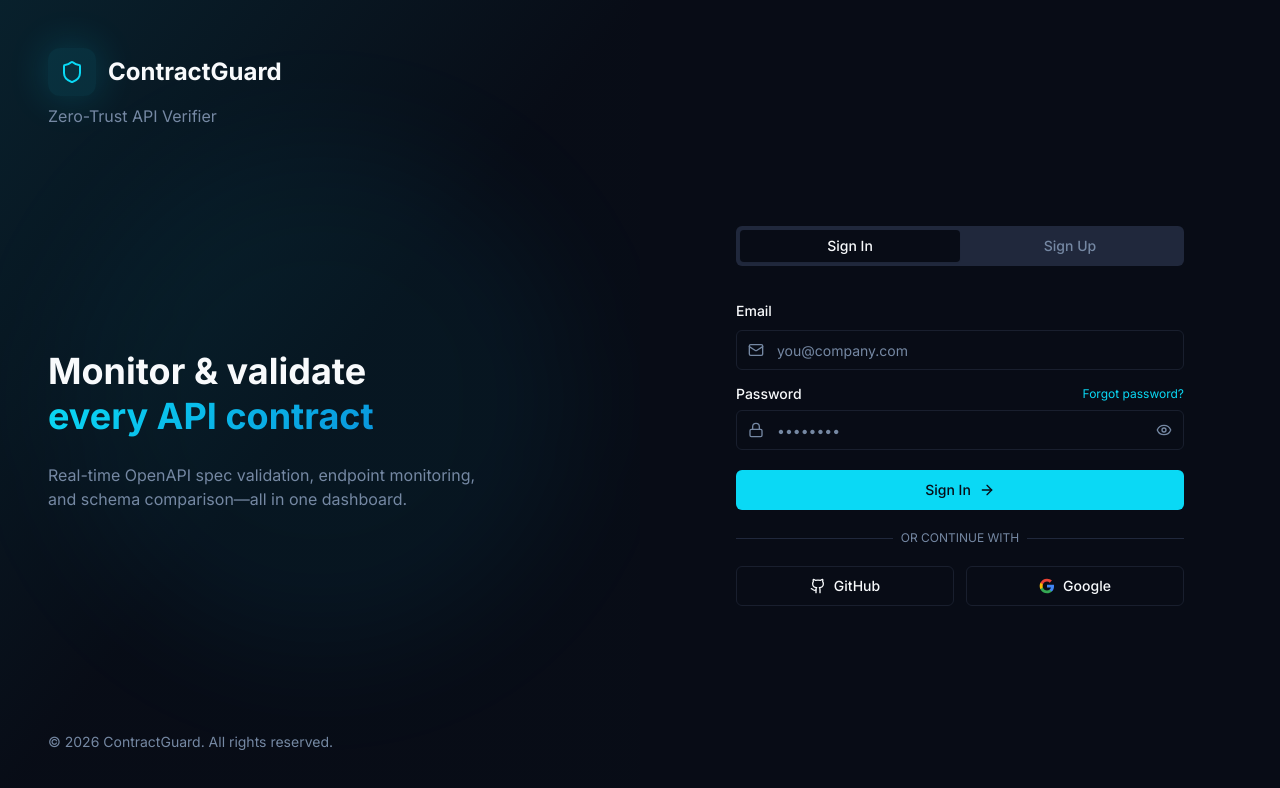
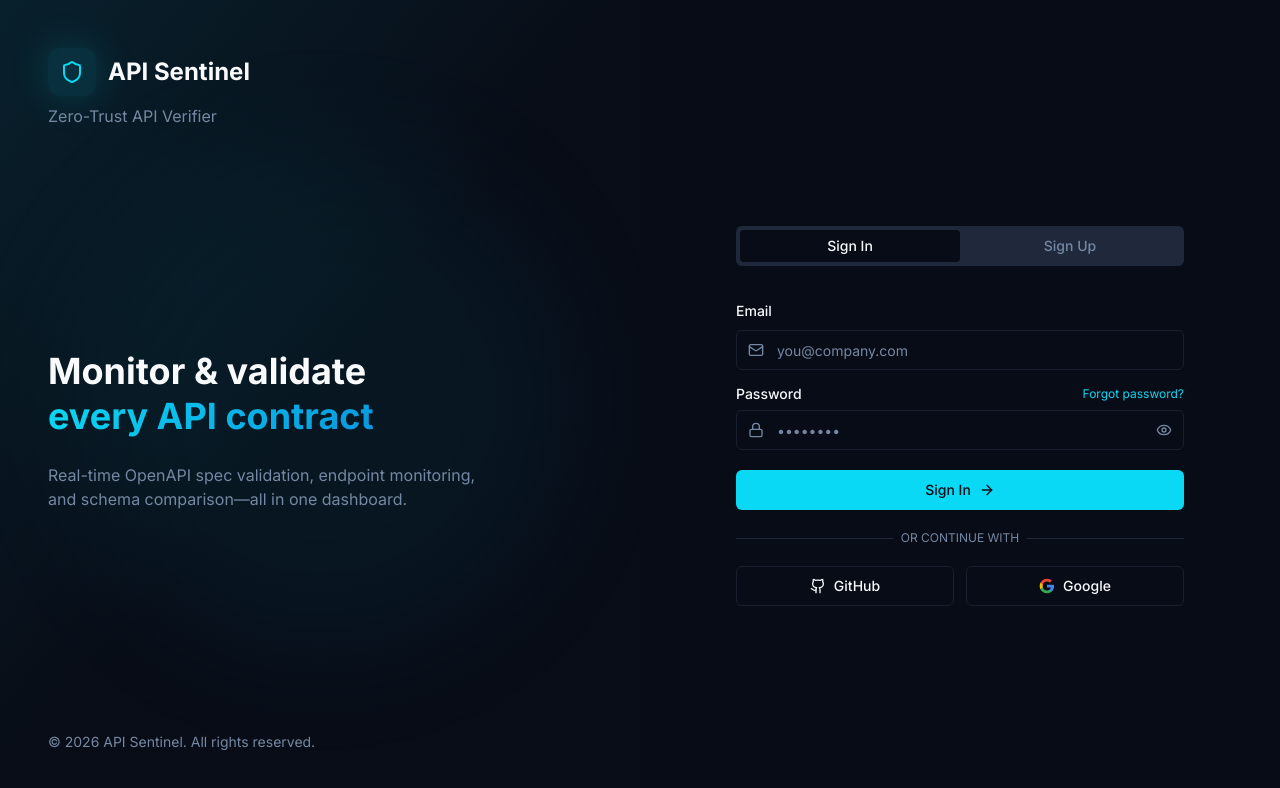
Before and after one commit to mamoon-17/APISentinel, a React (Vite) app in the folder frontend/: page / in a window 1280 px wide. Shown: the top 788 px of the page. Built offline with nearby package versions, Linux system fonts and the light colour scheme.

Commit message:
fixed app name inconsistencies throughout the app

```diff
--- a/frontend/src/components/Header.tsx
+++ b/frontend/src/components/Header.tsx
@@ -13,7 +13,7 @@ export function Header() {
             <Shield className="h-5 w-5 text-primary" />
           </div>
           <div>
-            <h1 className="text-lg font-bold text-foreground">ContractGuard</h1>
+            <h1 className="text-lg font-bold text-foreground">API Sentinel</h1>
             <p className="text-xs text-muted-foreground">
               Zero-Trust API Verifier
             </p>
--- a/frontend/src/pages/Login.tsx
+++ b/frontend/src/pages/Login.tsx
@@ -51,7 +51,7 @@ const Login = () => {
               <Shield className="h-6 w-6 text-primary" />
             </div>
             <h1 className="text-2xl font-bold text-foreground">
-              ContractGuard
+              API Sentinel
             </h1>
           </div>
           <p className="text-muted-foreground">Zero-Trust API Verifier</p>
@@ -70,7 +70,7 @@ const Login = () => {
         </div>
 
         <div className="relative z-10 text-sm text-muted-foreground">
-          © 2026 ContractGuard. All rights reserved.
+          © 2026 API Sentinel. All rights reserved.
         </div>
       </div>
 
@@ -82,7 +82,7 @@ const Login = () => {
             <div className="flex items-center justify-center w-10 h-10 rounded-lg bg-primary/10 glow">
               <Shield className="h-5 w-5 text-primary" />
             </div>
-            <h1 className="text-xl font-bold text-foreground">ContractGuard</h1>
+            <h1 className="text-xl font-bold text-foreground">API Sentinel</h1>
           </div>
 
           <Tabs defaultValue="login" className="w-full">
```
